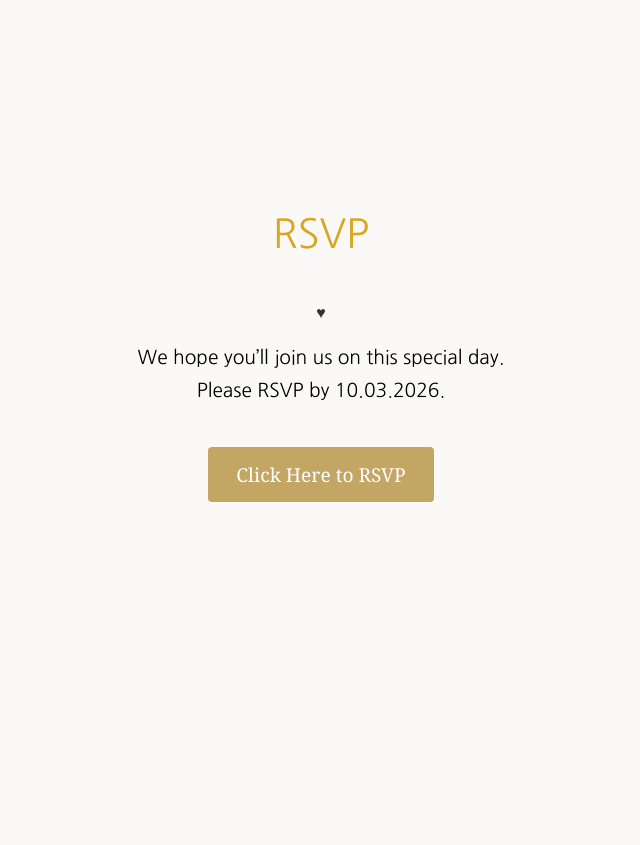
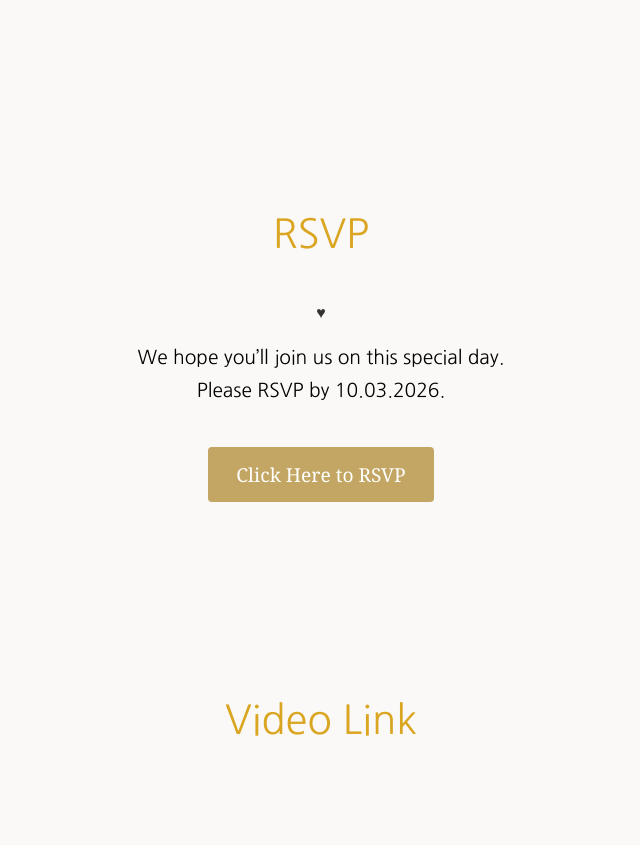
Before and after one commit to hanbroz01/wedding-website, a plain HTML site: page index.html in a window 1280 px wide. Shown: the part 5070-5915 px from the top of the page, without its empty margins (319-959 px from the left). Before the commit the page ends 5652 px from the top, so only its background shows below. Drawn offline with Linux system fonts and the light colour scheme.

Commit message:
Video link

```diff
--- a/index.html
+++ b/index.html
@@ -133,6 +133,10 @@
       >
     </section>
 
+    <section id="video-link">
+      <h2>Video Link</h2>
+    </section>
+
     <script>
       document.addEventListener("DOMContentLoaded", function () {
         const slides = document.querySelector(".slides");
```
